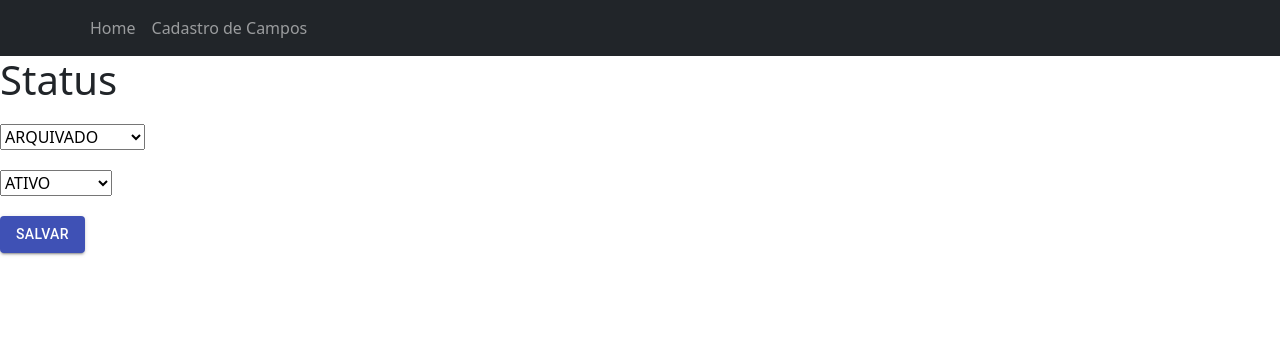
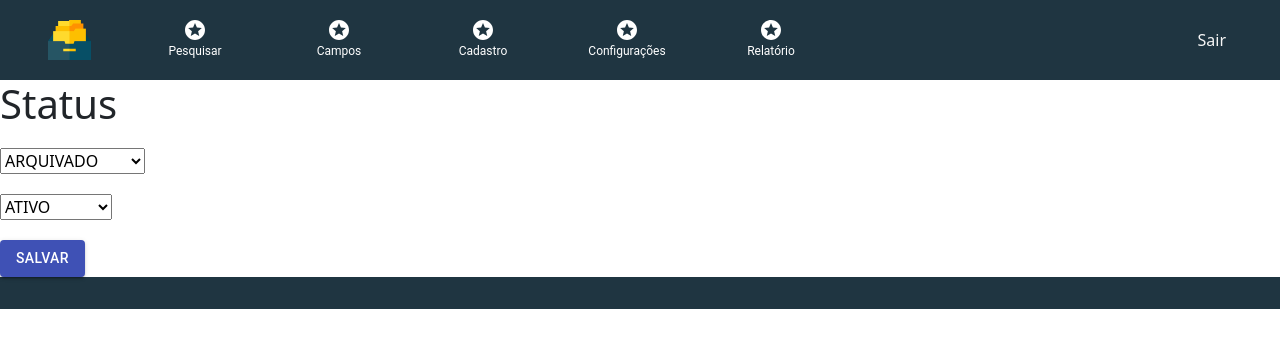
Before and after one commit to fga-eps-mds/2021.2-SysArq-Frontend, a React (Create React App) app in the folder sysarq/: page /fields-register/status/create in a window 1280 px wide. Shown: the top 348 px of the page. Built offline with nearby package versions, Linux system fonts and the light colour scheme; no server answers.

Commit message:
Foi adicionado Heaer e Footer apenas para ficar salvo e commitado

```diff
--- a/sysarq/src/App.js
+++ b/sysarq/src/App.js
@@ -2,9 +2,10 @@ import React from "react";
 
 import { BrowserRouter as Router, Switch, Route } from "react-router-dom";
 
-import { Navbar, Container, Nav } from "react-bootstrap";
 
 import Home from "./pages/Home";
+import Header from "./pages/components/Header";
+import Footer  from "./pages/components/Footer";
 import FieldsRegister from "./pages/FieldsRegister/FieldsRegister";
 import DocumentSubject from "./pages/FieldsRegister/DocumentSubject";
 import BoxAbbreviation from "./pages/FieldsRegister/BoxAbbreviation";
@@ -28,14 +29,7 @@ import "bootstrap/dist/css/bootstrap.min.css";
 function App() {
 	return (
 		<Router>
-			<Navbar bg="dark" variant="dark">
-				<Container>
-					<Nav className="me-auto">
-						<Nav.Link href="/">Home</Nav.Link>
-						<Nav.Link href="/fields-register">Cadastro de Campos</Nav.Link>
-					</Nav>
-				</Container>
-			</Navbar>
+			<Header/>
 
 			<Switch>
 				<Route exact path="/">
@@ -103,6 +97,7 @@ function App() {
 					</Route>
 				</Route>
 			</Switch>
+			<Footer/>
 		</Router>
 	);
 }
--- /dev/null
+++ b/sysarq/src/pages/components/Footer/index.js
@@ -0,0 +1,7 @@
+import "./styles.css";
+
+function Footer() {
+	return <div className="footer-container" />;
+}
+
+export default Footer;
--- /dev/null
+++ b/sysarq/src/pages/components/Footer/styles.css
@@ -0,0 +1,6 @@
+.footer-container {
+    width: 100%;
+    height: 2rem;
+    background-color: rgba(31, 53, 65, 1);
+    margin-top: auto;
+}
--- /dev/null
+++ b/sysarq/src/pages/components/Header/index.js
@@ -0,0 +1,47 @@
+import BottomNavigation from "@material-ui/core/BottomNavigation";
+import BottomNavigationAction from "@material-ui/core/BottomNavigationAction";
+import StarsIcon from "@material-ui/icons/Stars";
+
+import "./styles.css";
+
+import imgFolders from "../../../assets/folders.png";
+
+function Header() {
+	return (
+		<div className="header">
+			<a href="/">
+				<img src={imgFolders} alt="Logo" />
+			</a>
+			<BottomNavigation showLabels>
+				<BottomNavigationAction
+					label="Pesquisar"
+					href="/"
+					icon={<StarsIcon />}
+				/>
+				<BottomNavigationAction
+					label="Campos"
+					href="/fields-register"
+					icon={<StarsIcon />}
+				/>
+				<BottomNavigationAction
+					label="Cadastro"
+					href="/documents-register"
+					icon={<StarsIcon />}
+				/>
+				<BottomNavigationAction
+					label="Configurações"
+					href="#"
+					icon={<StarsIcon />}
+				/>
+				<BottomNavigationAction
+					label="Relatório"
+					href="#"
+					icon={<StarsIcon />}
+				/>
+			</BottomNavigation>
+			<button type="submit">Sair</button>
+		</div>
+	);
+}
+
+export default Header;
--- /dev/null
+++ b/sysarq/src/pages/components/Header/styles.css
@@ -0,0 +1,38 @@
+.header {
+    height: 5rem;
+    width: 100%;
+    background-color: rgba(31, 53, 65, 1);
+
+    display: flex;
+    flex-direction: row;
+    align-items: center;
+    justify-content: flex-start;
+    padding: 0 3rem;
+}
+
+.header > div {
+    height: 100%;
+    background-color: transparent !important;
+    display: flex;
+    flex-direction: row;
+    justify-content: flex-start;
+    margin-left: 2rem;
+}
+
+.header > div a {
+    color: #FFFFFF;
+    width: 9rem;
+}
+
+.header div a:hover {
+    background-color: #5289B5;
+}
+
+.header button {
+    background-color: transparent;
+    border: 0;
+    outline: none !important;
+    color: #F6F6F6;
+    font-size: 1rem;
+    margin-left: auto;
+}
```
Also changed, not shown: sysarq/src/assets/folders.png (added).
